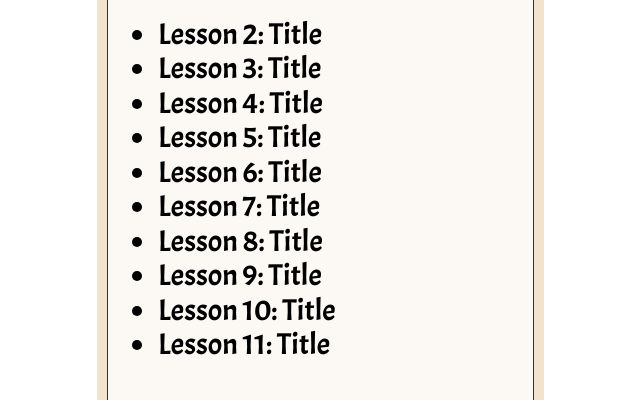
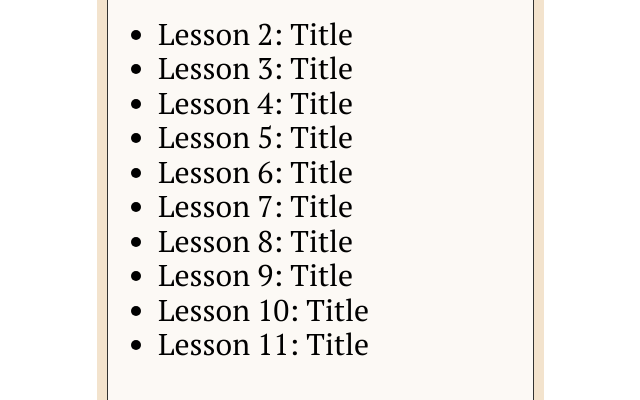
Before and after one commit to cbmapp/wdd230, a plain HTML site: page index.html in a window 1280 px wide. Shown: the part 246-646 px from the top of the page, without its empty margins (503-1143 px from the left). Drawn offline with Linux system fonts and the light colour scheme.

Commit message:
Update style.css

```diff
--- a/style/style.css
+++ b/style/style.css
@@ -3,8 +3,8 @@ html, body {
     width: 100%;
     height: 100%;
     margin: 0; padding-left: 300px;
- font-family: 'Acme', sans-serif;
-   }
+font-family: 'PT Serif', serif;
+}
    .gridContainer {
 
     grid-template-columns: repeat(2, 1fr );
```
